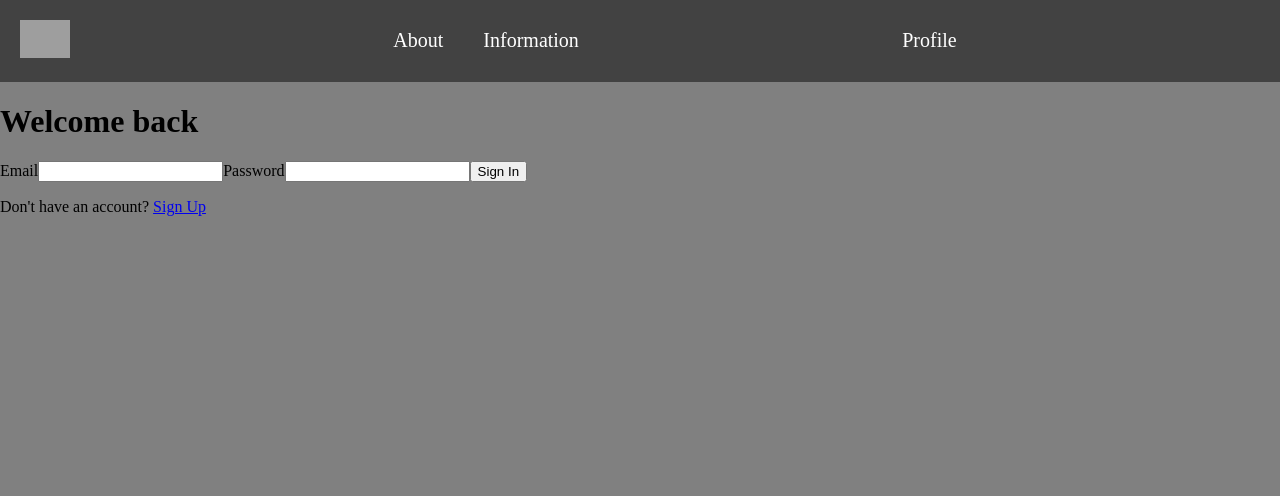
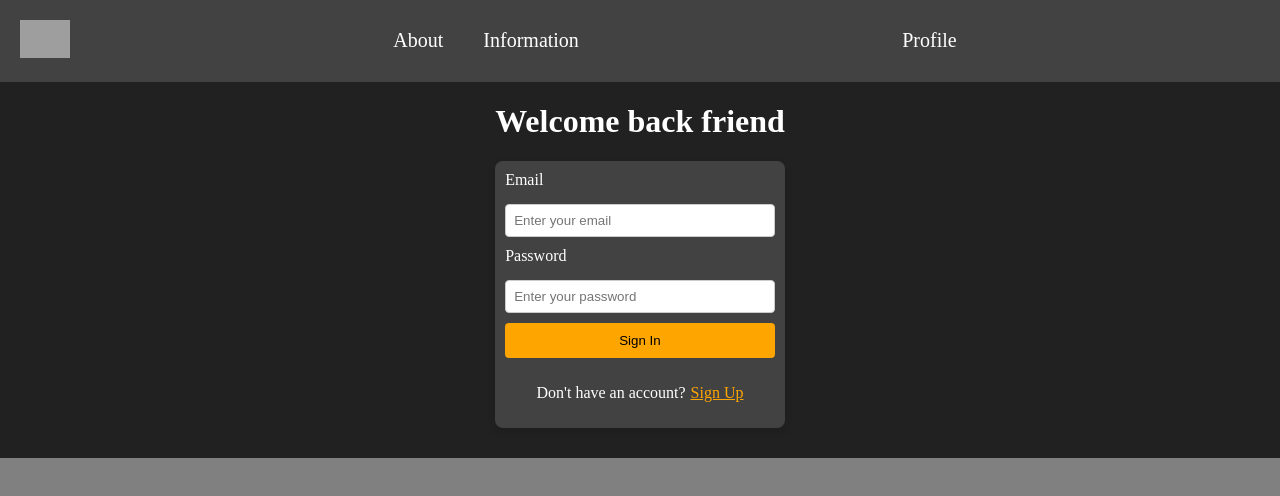
Before and after one commit to joakimstrandlund/blogg, a React (Vite) app in the folder blogg/: page /login in a window 1280 px wide. Shown: the top 496 px of the page. Built offline with nearby package versions, Linux system fonts and the light colour scheme; no server answers; grey boxes are pictures that could not be loaded.

Commit message:
la till lite css på login

```diff
--- a/blogg/src/components/Article/Article.css
+++ b/blogg/src/components/Article/Article.css
@@ -45,7 +45,7 @@ body {
 
 /* .edit-btn {
 }
-
+git a
 .remove-btn {
 } */
 
--- /dev/null
+++ b/blogg/src/components/Login/Login.css
@@ -0,0 +1,64 @@
+.container {
+  background-color: #212121;
+  display: flex;
+  align-items: center;
+  justify-content: center;
+  padding-bottom: 30px;
+}
+
+.login {
+  display: flex;
+  flex-direction: column;
+  align-items: center;
+  justify-content: center;
+  background-color: #424242;
+  gap: 10px;
+  padding: 10px;
+  color: white;
+  box-shadow: 0 4px 8px rgba(0, 0, 0, 0.1);
+  border-radius: 8px;
+}
+
+.login input {
+  width: 100%;
+  padding: 8px;
+  margin-top: 5px;
+  border: 1px solid #ccc;
+  border-radius: 4px;
+  box-sizing: border-box;
+}
+
+.login label {
+  align-self: flex-start;
+  color: #ffffff;
+}
+
+.login button {
+  width: 100%;
+  background-color: orange;
+  padding: 10px;
+  cursor: pointer;
+  border: none;
+  border-radius: 4px;
+}
+
+.login button:hover {
+  background-color: rgb(214, 141, 5);
+}
+
+.welcome {
+  display: flex;
+  justify-content: center;
+  color: white;
+}
+
+.sign-up {
+  display: flex;
+  justify-content: center;
+  color: white;
+}
+
+.sign-up a {
+  margin-left: 5px;
+  color: orange;
+}
--- a/blogg/src/components/Login/Login.jsx
+++ b/blogg/src/components/Login/Login.jsx
@@ -2,6 +2,7 @@ import React, { useState, useContext } from 'react';
 import { Navigate, Link } from 'react-router-dom';
 import { AuthContext } from '../../context/AuthContext';
 import { signInUser } from '../../Firebase/authFunctions';
+import './Login.css';
 
 // const Login = () => {
 //   const { userLoggedIn } = useContext(AuthContext);
@@ -86,15 +87,17 @@ const Login = () => {
   };
 
   return (
+    <div className="container">
       <div>
         {userLoggedIn && <Navigate to={'/'} replace={true} />}
 
-      <h1>Welcome back</h1>
-      <form onSubmit={onSubmit}>
+        <h1 className="welcome">Welcome back friend </h1>
+        <form className="login" onSubmit={onSubmit}>
           <label>Email</label>
           <input
             type="email"
             autoComplete="email"
+            placeholder="Enter your email"
             required
             value={email}
             onChange={(e) => {
@@ -105,6 +108,7 @@ const Login = () => {
           <input
             type="password"
             autoComplete="current-password"
+            placeholder="Enter your password"
             required
             value={password}
             onChange={(e) => {
@@ -115,11 +119,12 @@ const Login = () => {
           <button type="submit" disabled={isSigningIn}>
             Sign In
           </button>
+
+          <p className="sign-up">
+            Don't have an account? <Link to={'/register'}> Sign Up</Link>
+          </p>
         </form>
-
-      <p>
-        Don't have an account? <Link to={'/register'}>Sign Up</Link>
-      </p>
+      </div>
     </div>
   );
 };
--- /dev/null
+++ b/blogg/src/components/Register/Register.css
@@ -0,0 +1,64 @@
+.container-register {
+  background-color: #212121;
+  display: flex;
+  align-items: center;
+  justify-content: center;
+  padding-bottom: 30px;
+}
+
+.register {
+  display: flex;
+  flex-direction: column;
+  align-items: center;
+  justify-content: center;
+  background-color: #424242;
+  gap: 10px;
+  padding: 10px;
+  color: white;
+  box-shadow: 0 4px 8px rgba(0, 0, 0, 0.1);
+  border-radius: 8px;
+}
+
+.register input {
+  width: 100%;
+  padding: 8px;
+  margin-top: 5px;
+  border: 1px solid #ccc;
+  border-radius: 4px;
+  box-sizing: border-box;
+}
+
+.register label {
+  align-self: flex-start;
+  color: #ffffff;
+}
+
+.register button {
+  width: 100%;
+  background-color: orange;
+  padding: 10px;
+  cursor: pointer;
+  border: none;
+  border-radius: 4px;
+}
+
+.register button:hover {
+  background-color: rgb(214, 141, 5);
+}
+
+.log-in {
+  display: flex;
+  justify-content: center;
+  color: white;
+}
+
+.log-in a {
+  margin-left: 5px;
+  color: orange;
+}
+
+.create {
+  display: flex;
+  justify-content: center;
+  color: white;
+}
--- a/blogg/src/components/Register/Register.jsx
+++ b/blogg/src/components/Register/Register.jsx
@@ -2,6 +2,8 @@ import React, { useState, useContext } from 'react';
 import { Navigate, Link } from 'react-router-dom';
 import { AuthContext } from '../../context/AuthContext';
 import { createUser } from '../../Firebase/authFunctions';
+
+import './Register.css';
 
 // const Register = () => {
 //   const { userLoggedIn } = useContext(AuthContext);
@@ -102,13 +104,15 @@ const Register = () => {
   };
 
   return (
+    <div className="container-register">
       <div>
         {userLoggedIn && <Navigate to={'/'} replace={true} />}
-      <h1>Create a new account</h1>
-      <form onSubmit={onSubmit}>
+        <h1 className="create">Create a new account</h1>
+        <form className="register" onSubmit={onSubmit}>
           <label>Email</label>
           <input
             type="email"
+            placeholder="Enter your email"
             autoComplete="email"
             required
             value={email}
@@ -116,11 +120,12 @@ const Register = () => {
               setEmail(e.target.value);
             }}
           />
-        <div>
+          {/* <div> */}
           <label>Password</label>
           <input
             disabled={isRegistering}
             type="password"
+            placeholder="Password"
             autoComplete="new-password"
             required
             value={password}
@@ -128,13 +133,14 @@ const Register = () => {
               setPassword(e.target.value);
             }}
           />
-        </div>
+          {/* </div> */}
 
-        <div>
+          {/* <div> */}
           <label>Confirm Password</label>
           <input
             disabled={isRegistering}
             type="password"
+            placeholder="Confirm password"
             autoComplete="off"
             required
             value={confirmPassword}
@@ -142,7 +148,7 @@ const Register = () => {
               setConfirmPassword(e.target.value);
             }}
           />
-        </div>
+          {/* </div> */}
 
           {errorMessage && <span>{errorMessage}</span>}
 
@@ -150,10 +156,11 @@ const Register = () => {
             {isRegistering ? 'Signing Up...' : 'Sign Up'}
           </button>
 
-        <div>
+          <div className="log-in">
             Already have an account? <Link to={'/login'}>Log In</Link>
           </div>
         </form>
+      </div>
     </div>
   );
 };
```
Lines whose indentation alone changed are shown as unchanged.
